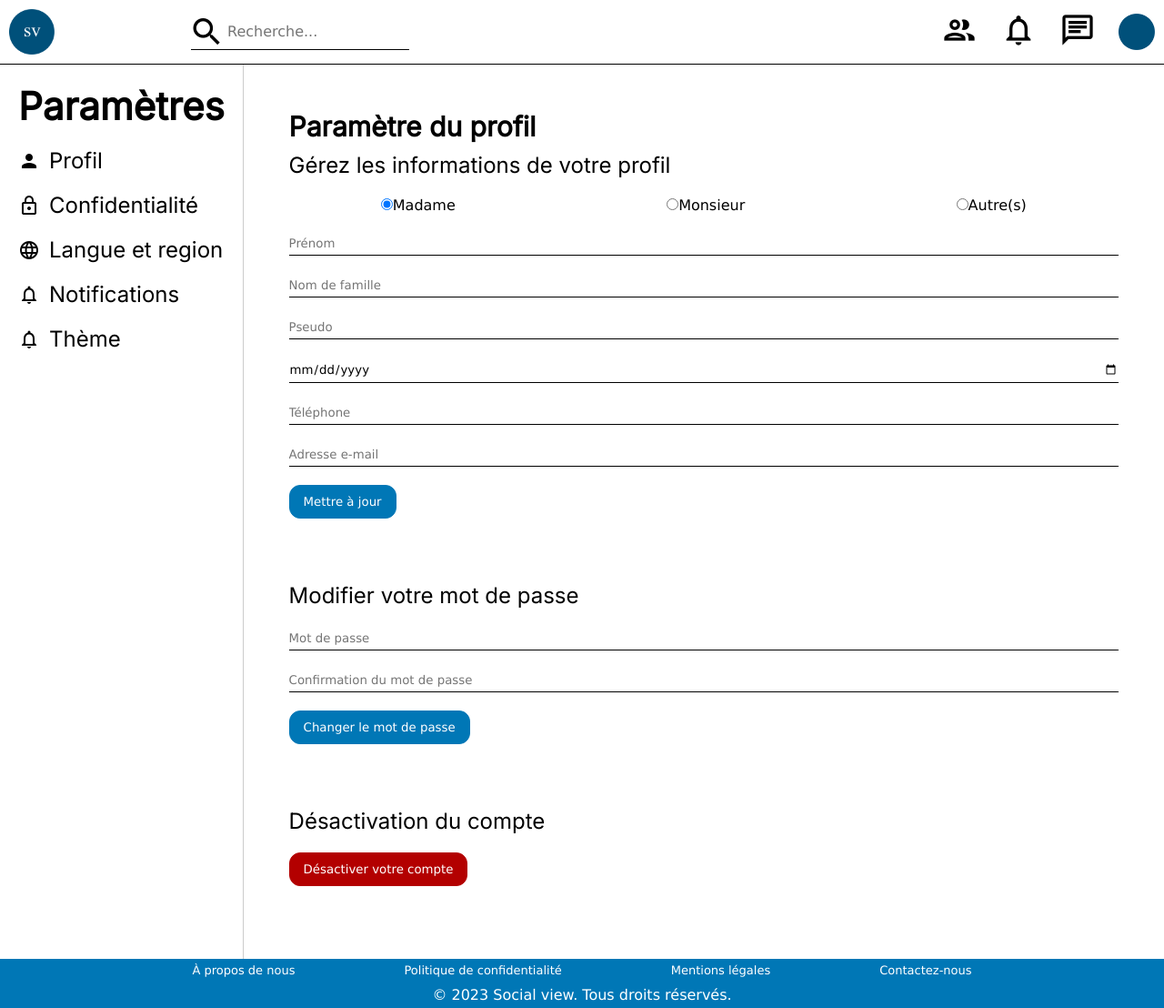
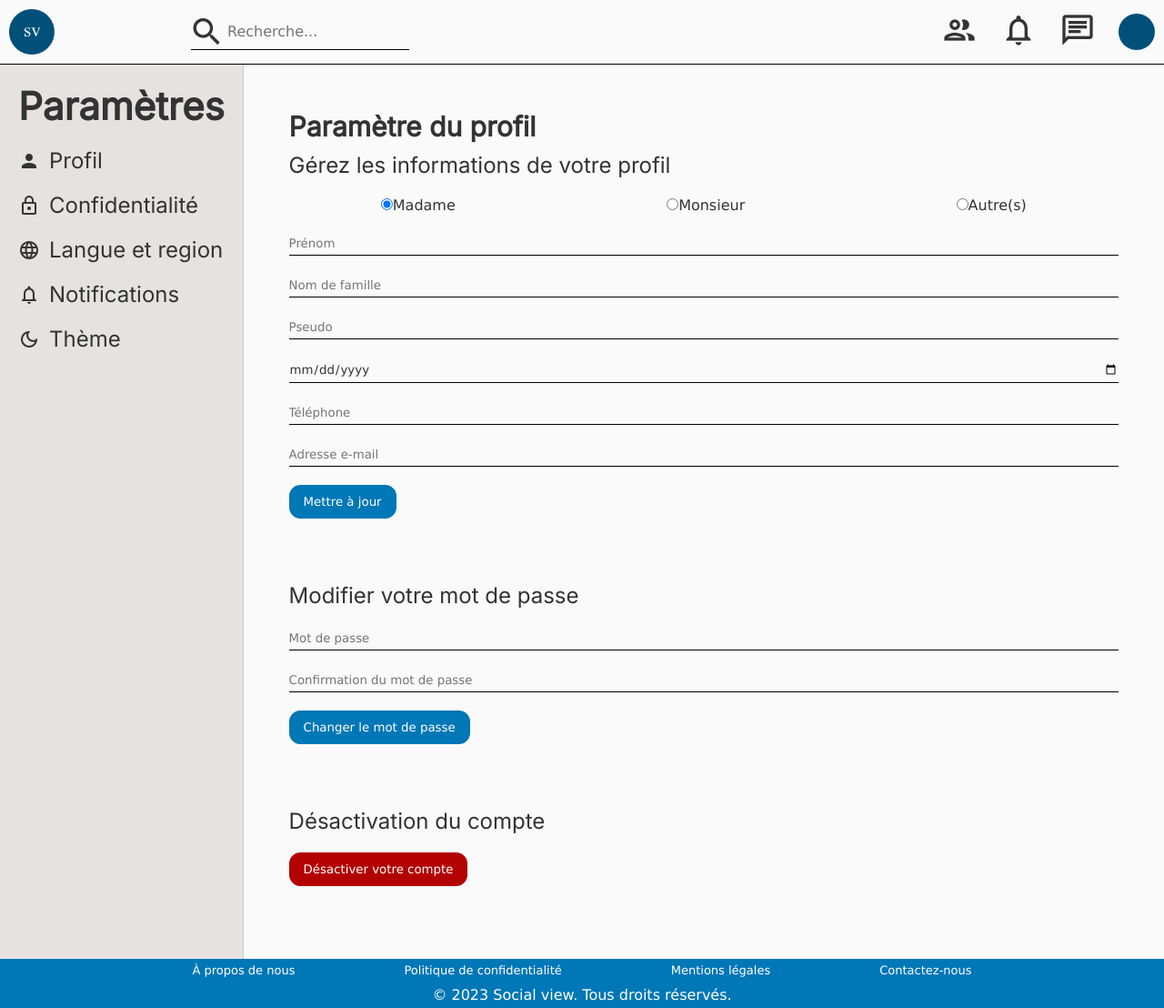
Before and after one commit to YohannDCz/facebook-php, a PHP site: page /front/settings.php in a window 1280 px wide. Shown: the whole page at 91% size. Run offline with PHP 8.4, Linux system fonts and the light colour scheme.

Commit message:
add darkmode

```diff
--- a/front/footer.php
+++ b/front/footer.php
@@ -9,5 +9,6 @@
 		<p>&copy; 2023 Social view. Tous droits réservés.</p>
 	</div>
 </footer>
+<script src="./scripts/script.js"></script>
 </body>
 </html>
--- a/front/header.php
+++ b/front/header.php
@@ -10,10 +10,11 @@
     <link rel="stylesheet" href="styles/global.css">
     <link rel="stylesheet" href="styles/header.css">
     <link rel="stylesheet" href="styles/footer.css">
+    <link rel="stylesheet" href="styles/theme.css">
     <title>Social View</title>
 </head>
 
-<body class="chat_body">
+<body class="chat_body light-theme">
     <header>
         <div class="headerleft">
             <div class="logo">
--- a/front/settings.php
+++ b/front/settings.php
@@ -229,9 +229,9 @@ function affichageTheme()
 
         <div class="settings_notif">
 
-            <label for="theme" class="settings_label">Thème
+            <label for="theme-toggle" class="settings_label">Thème
                 <div class="switch">
-                    <input name="theme" id="theme" type="checkbox">
+                    <input name="theme" id="theme-toggle" type="checkbox">
                     <span class="slider round"></span>
                 </div>
             </label>
@@ -308,7 +308,7 @@ function parametres()
 
             <a href="settings.php?settings=theme" class="settings_links">
                 <h4 class="settings_category">
-                    <span class="material-icons-outlined">notifications</span>
+                    <span class="material-icons-outlined">dark_mode</span>
                     Thème
                 </h4>
             </a>
```
